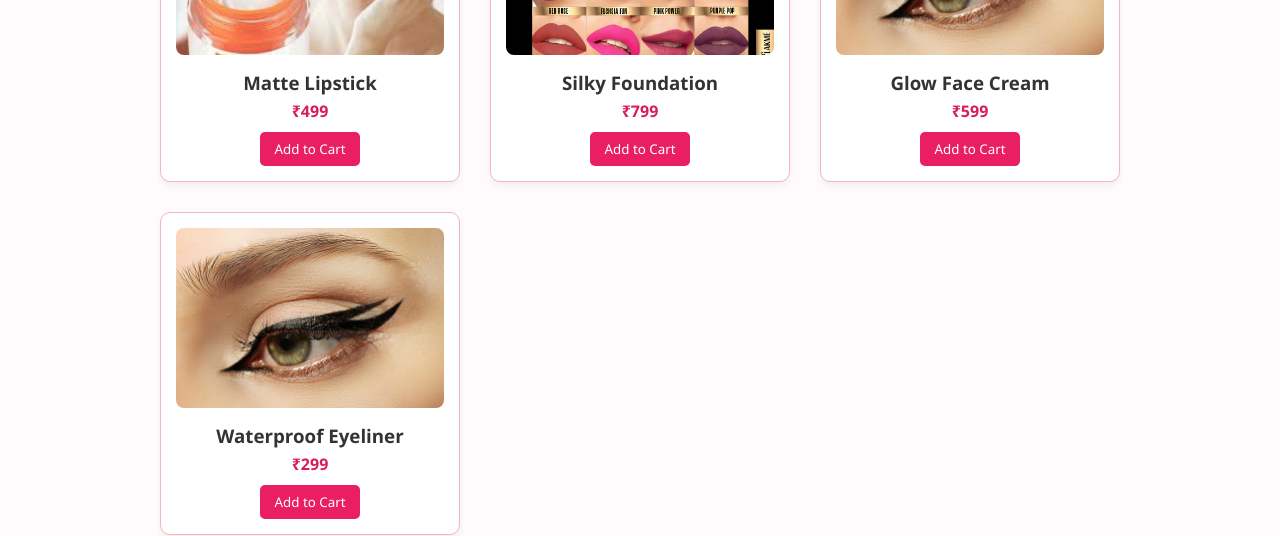
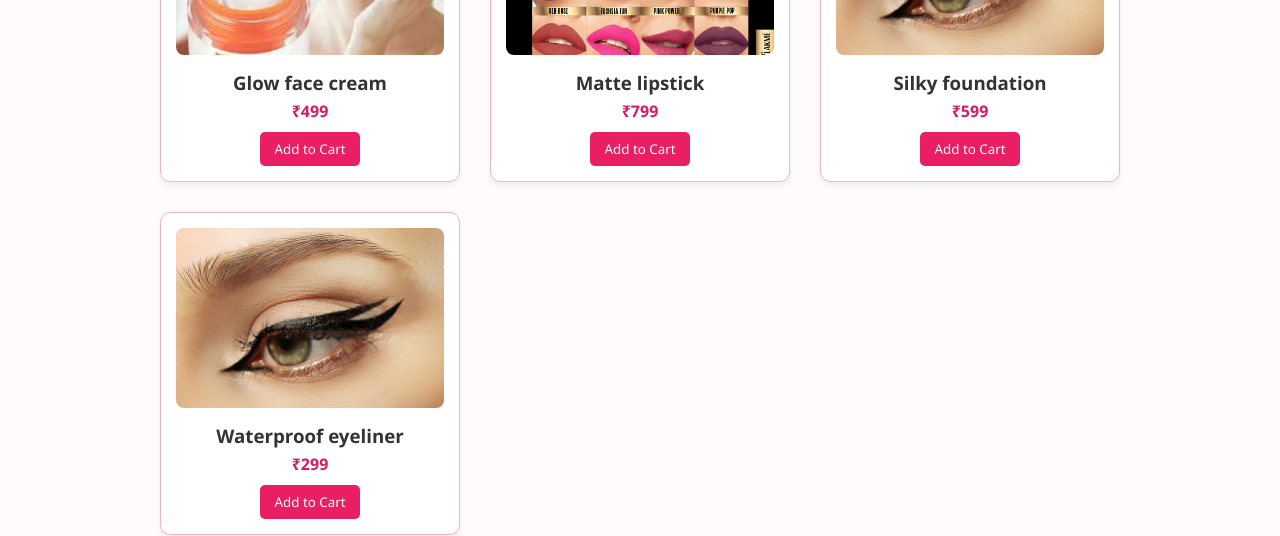
Before and after one commit to Bindhu012/Beauty-store, a plain HTML site: page index.html in a window 1280 px wide. Shown: the part 535-1071 px from the top of the page. Drawn offline with Linux system fonts and the light colour scheme.

Commit message:
upgrade commit

```diff
--- a/index.html
+++ b/index.html
@@ -30,25 +30,25 @@
     <div class="product-grid">
       <div class="product-card">
         <img src="./image/glow face cream.jpg" alt="Lipstick">
-        <h3>Matte Lipstick</h3>
+        <h3>Glow face cream</h3>
         <p>₹499</p>
         <button>Add to Cart</button>
       </div>
       <div class="product-card">
         <img src="./image/matte lipstick.avif" alt="Foundation">
-        <h3>Silky Foundation</h3>
+        <h3>Matte lipstick</h3>
         <p>₹799</p>
         <button>Add to Cart</button>
       </div>
       <div class="product-card">
         <img src="./image/water proof eyeliner.jpg" alt="Face Cream">
-        <h3>Glow Face Cream</h3>
+        <h3>Silky foundation</h3>
         <p>₹599</p>
         <button>Add to Cart</button>
       </div>
       <div class="product-card">
         <img src="./image/water proof eyeliner.jpg" alt="Eyeliner">
-        <h3>Waterproof Eyeliner</h3>
+        <h3>Waterproof eyeliner</h3>
         <p>₹299</p>
         <button>Add to Cart</button>
       </div>
```
